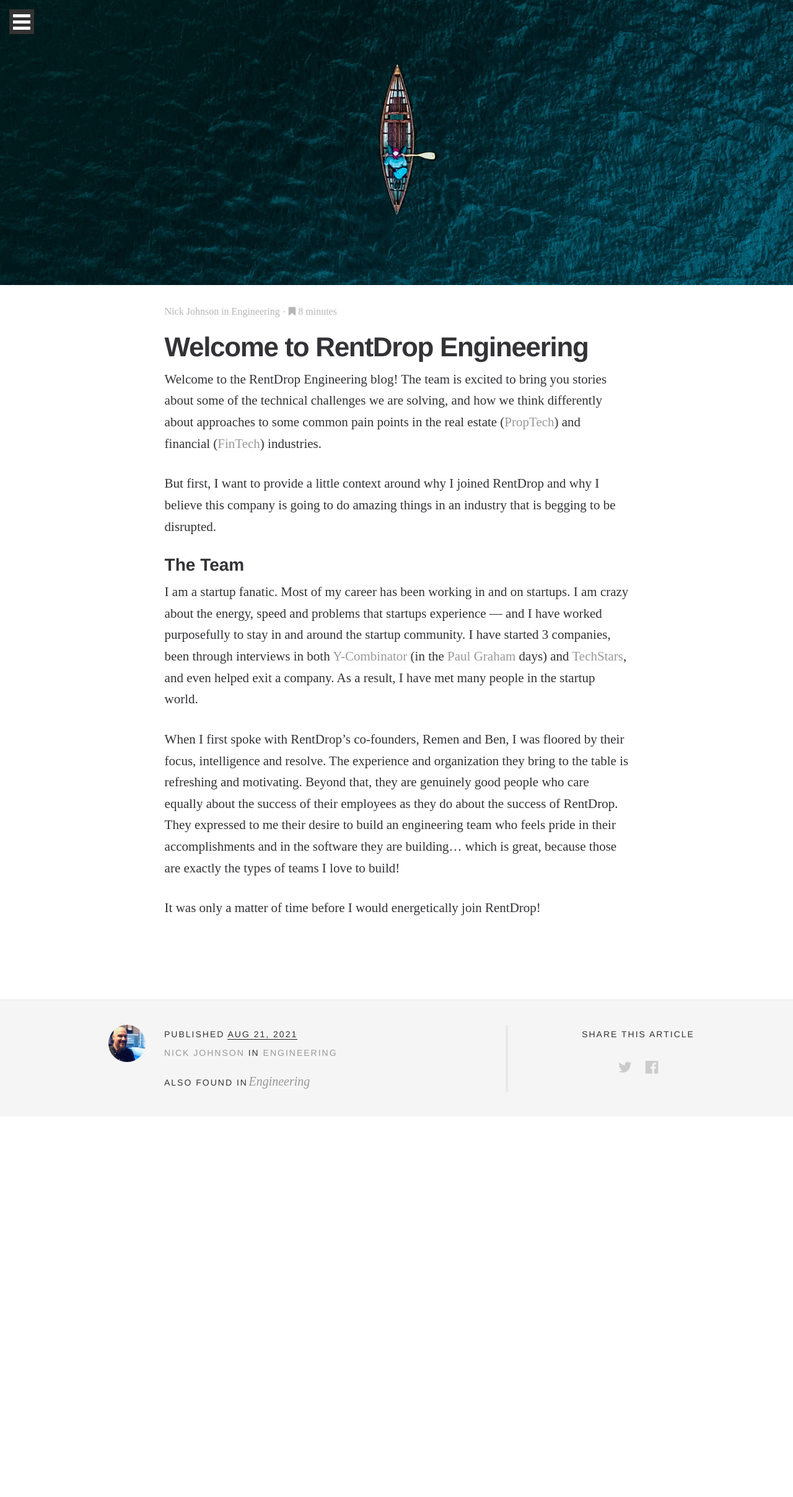
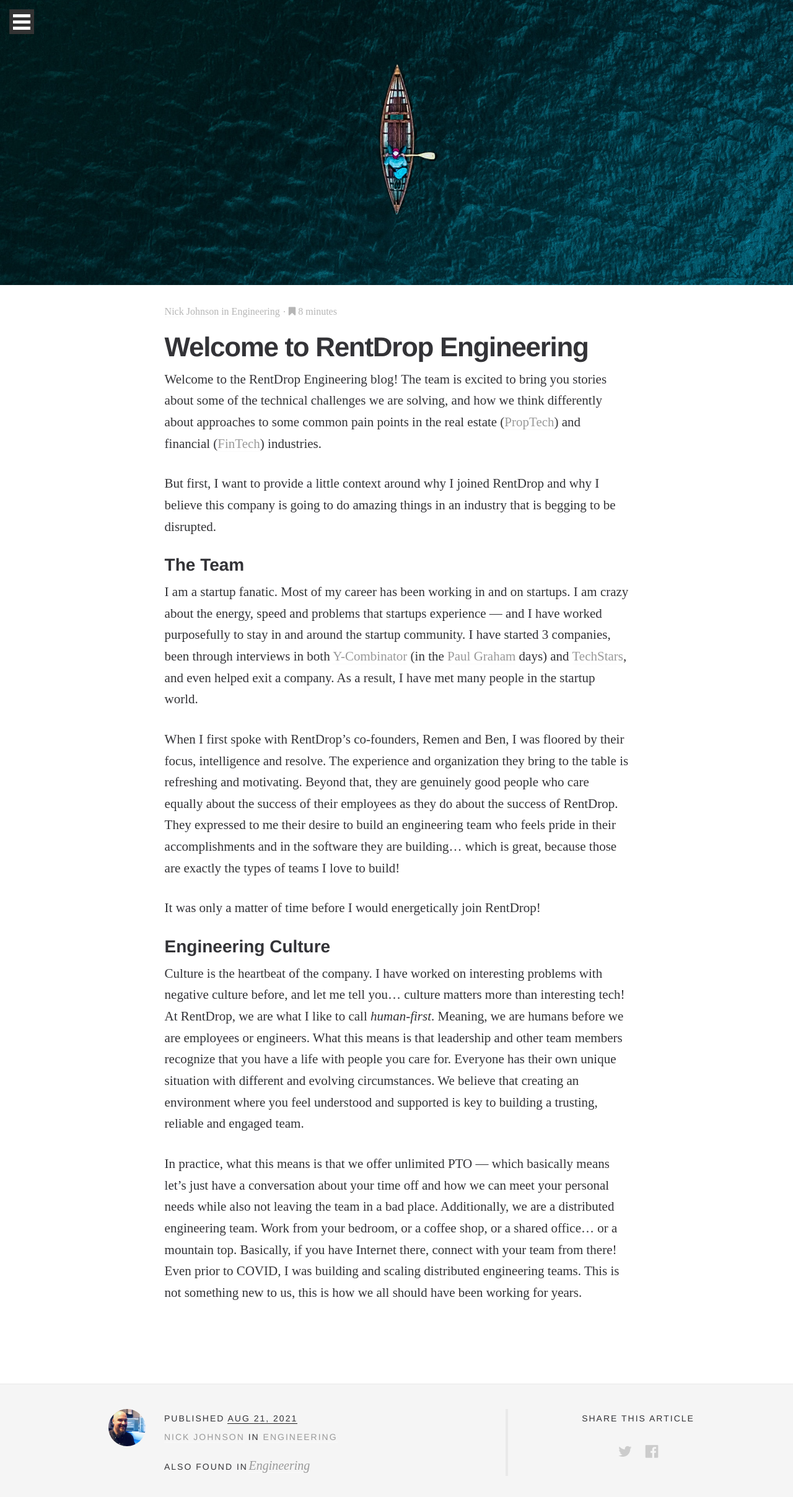
Before and after one commit to rentdrop/rentdrop.github.io, a Jekyll site: the page built from _posts/2021-08-21-welcome-to-rentdrop-engineering.md, in a window 1280 px wide. Shown: the top 2416 px of the page at 62% size. Built offline with Jekyll 4.4.1, drawn with Linux system fonts in a browser that asks for light colours.

Commit message:
engineering culture

```diff
--- a/_posts/2021-08-21-welcome-to-rentdrop-engineering.md
+++ b/_posts/2021-08-21-welcome-to-rentdrop-engineering.md
@@ -23,3 +23,8 @@ I am a startup fanatic. Most of my career has been working in and on startups. I
 When I first spoke with RentDrop’s co-founders, Remen and Ben, I was floored by their focus, intelligence and resolve. The experience and organization they bring to the table is refreshing and motivating. Beyond that, they are genuinely good people who care equally about the success of their employees as they do about the success of RentDrop. They expressed to me their desire to build an engineering team who feels pride in their accomplishments	 and in the software they are building… which is great, because those are exactly the types of teams I love to build!
 
 It was only a matter of time before I would energetically join RentDrop!
+
+## Engineering Culture
+Culture is the heartbeat of the company. I have worked on interesting problems with negative culture before, and let me tell you… culture matters more than interesting tech! At RentDrop, we are what I like to call _human-first_. Meaning, we are humans before we are employees or engineers. What this means is that leadership and other team members recognize that you have a life with people you care for. Everyone has their own unique situation with different and evolving circumstances. We believe that creating an environment where you feel understood and supported is key to building a trusting, reliable and engaged team.
+
+In practice, what this means is that we offer unlimited PTO — which basically means let’s just have a conversation about your time off and how we can meet your personal needs while also not leaving the team in a bad place. Additionally, we are a distributed engineering team. Work from your bedroom, or a coffee shop, or a shared office… or a mountain top. Basically, if you have Internet there, connect with your team from there! Even prior to COVID, I was building and scaling distributed engineering teams. This is not something new to us, this is how we all should have been working for years.
```
